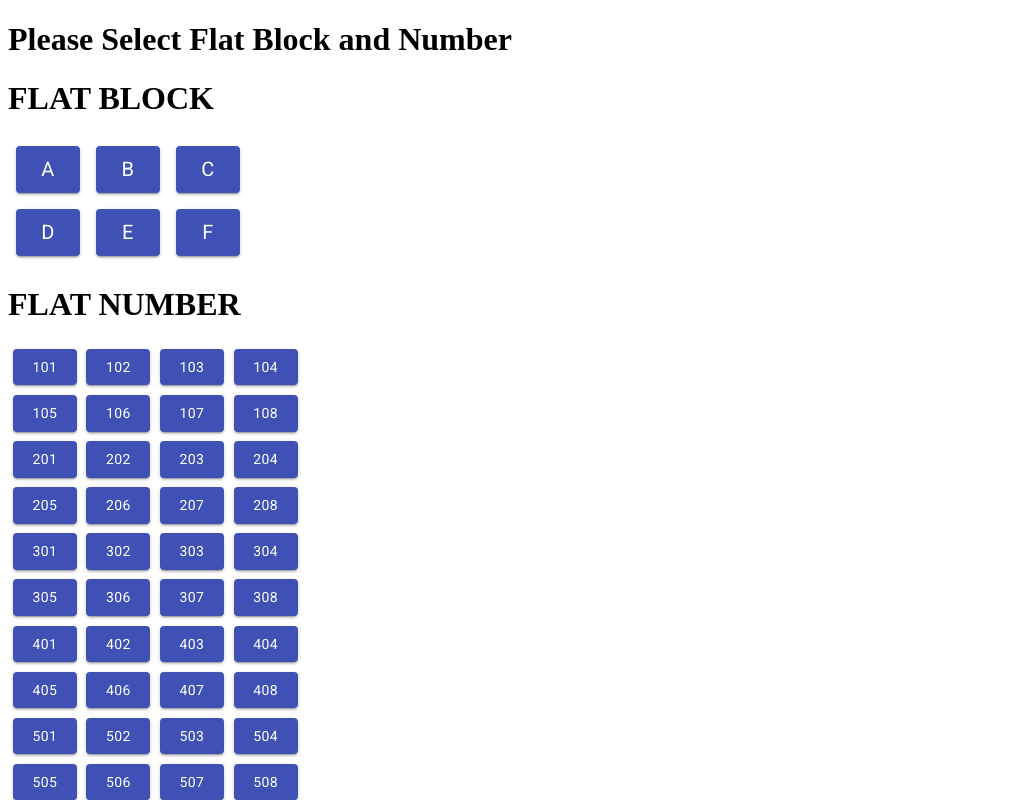
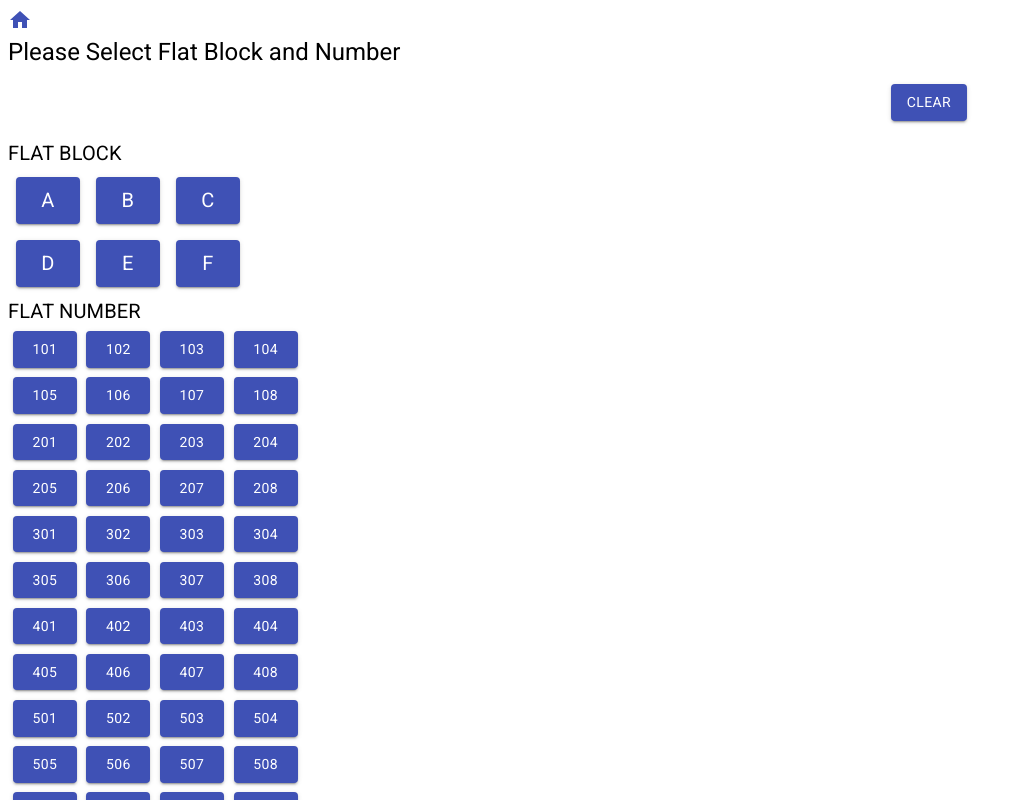
Before and after one commit to sridhar02/Delivery-Management, a React (Create React App) app: page /handOver in a window 1280 px wide. Shown: the top 800 px of the page, without its empty margins (0-1023 px from the left). Built offline with nearby package versions, Linux system fonts and the light colour scheme.

Commit message:
Home Icons on the both the pages and title change

```diff
--- a/public/index.html
+++ b/public/index.html
@@ -29,7 +29,7 @@
       work correctly both with client-side routing and a non-root public URL.
       Learn how to configure a non-root public URL by running `npm run build`.
     -->
-    <title>React App</title>
+    <title>Delivery Management App</title>
   </head>
   <body>
     <noscript>You need to enable JavaScript to run this app.</noscript>
--- a/src/components/Entry.js
+++ b/src/components/Entry.js
@@ -1,7 +1,8 @@
 import React from "react";
 import { useHistory } from "react-router-dom";
 
-import { Button, makeStyles } from "@material-ui/core";
+import HomeIcon from "@material-ui/icons/Home";
+import { Button, makeStyles, Typography, Link } from "@material-ui/core";
 
 const Blocks = [
   ["A", "B", "C"],
@@ -47,12 +48,13 @@ const useEnteryStyles = makeStyles((theme) => ({
   agent: {
     margin: theme.spacing(1.5),
   },
+  background: {},
 }));
 
 export function FlatBlocks({ handleChange, classes }) {
   return (
     <>
-      <h1>FLAT BLOCK </h1>
+      <Typography variant="h6">FLAT BLOCK </Typography>
       {Blocks.map((blocks, index) => (
         <div key={index}>
           {blocks.map((block, index) => (
@@ -75,7 +77,7 @@ export function FlatBlocks({ handleChange, classes }) {
 export function FlatNumbersComponent({ handleFlatNumber, classes }) {
   return (
     <>
-      <h1>FLAT NUMBER</h1>
+      <Typography variant="h6">FLAT NUMBER</Typography>
       {FlatNumbers.map((flatNumbers, index) => (
         <div key={index}>
           {flatNumbers.map((flatNumber, index) => (
@@ -124,8 +126,8 @@ export default function Entry() {
     setFlatBlock("");
     setFlatNumber("");
     setSelectedAgent("");
-    setSelectedBlock(true);
-    setSelectedFlat(true);
+    setSelectedBlock(false);
+    setSelectedFlat(false);
     setSelectedAgent(false);
   };
 
@@ -142,10 +144,15 @@ export default function Entry() {
   };
 
   return (
-    <div>
-      <h2>Entry </h2>
+    <div className={classes.background}>
+      <div>
+        <Link href="/">
+          <HomeIcon />{" "}
+        </Link>
+      </div>
+      <Typography variant="h5">Entry </Typography>
       <div className={classes.selectedFlat}>
-        <h2> {flatBlock + flatNumber}</h2>
+        <Typography variant="h5"> {flatBlock + flatNumber}</Typography>
         <Button
           onClick={handleClearAll}
           color="primary"
@@ -165,7 +172,7 @@ export default function Entry() {
             handleFlatNumber={handleFlatNumber}
           />
         )}
-        <h1>Delivery Agent</h1>
+        <Typography variant="h5">Delivery Agent</Typography>
         {selectedAgent ? (
           <Button color="primary" variant="contained">
             {agent}
--- a/src/components/HandOver.js
+++ b/src/components/HandOver.js
@@ -1,15 +1,23 @@
 import React from "react";
+import { formatISO,format } from "date-fns";
 
 import { FlatBlocks, FlatNumbersComponent } from "./Entry";
 
-import { makeStyles, Button } from "@material-ui/core";
 import Table from "@material-ui/core/Table";
+import HomeIcon from "@material-ui/icons/Home";
+import CheckIcon from "@material-ui/icons/Check";
+import CloseIcon from "@material-ui/icons/Close";
+import TableRow from "@material-ui/core/TableRow";
+import TableCell from "@material-ui/core/TableCell";
 import TableBody from "@material-ui/core/TableBody";
-import TableCell from "@material-ui/core/TableCell";
-import TableContainer from "@material-ui/core/TableContainer";
 import TableHead from "@material-ui/core/TableHead";
-import TableRow from "@material-ui/core/TableRow";
-import Paper from "@material-ui/core/Paper";
+import {
+  makeStyles,
+  Button,
+  Typography,
+  Link,
+  ButtonGroup,
+} from "@material-ui/core";
 
 const useHandOverStyles = makeStyles((theme) => ({
   flatBlock: {
@@ -22,13 +30,18 @@ const useHandOverStyles = makeStyles((theme) => ({
   ordersButton: {
     marginTop: theme.spacing(5),
   },
+  flat: {
+    display: "flex",
+    justifyContent: "space-around",
+    margin: theme.spacing(2),
+  },
 }));
 
 function HandOver() {
   const classes = useHandOverStyles();
   const [flatBlock, setFlatBlock] = React.useState("");
   const [flatNumber, setFlatNumber] = React.useState("");
-  const [orders, setOrders] = React.useState("");
+  const [orderGiven, setOrder] = React.useState(false);
   const [selectedBlock, setSelectedBlock] = React.useState(false);
   const [selectedFlat, setSelectedFlat] = React.useState(false);
   const [showOrder, setShowOrder] = React.useState(false);
@@ -47,10 +60,37 @@ function HandOver() {
     setShowOrder(true);
   };
 
+  const handleClearAll = () => {
+    setFlatBlock("");
+    setFlatNumber("");
+    setSelectedBlock(false);
+    setSelectedFlat(false);
+    setShowOrder(false);
+  };
+
+  const checkOrder = () => {
+    setOrder(true);
+  };
+
   return (
     <div>
-      <h1>Please Select Flat Block and Number</h1>
-      <h1>{flatBlock + flatNumber}</h1>
+      <div>
+        <Link href="/">
+          <HomeIcon />{" "}
+        </Link>
+      </div>
+      {!showOrder && (
+        <Typography variant="h5">
+          Please Select Flat Block and Number
+        </Typography>
+      )}
+      <div className={classes.flat}>
+        <Typography variant="h5">{flatBlock + flatNumber}</Typography>
+        <Button color="primary" variant="contained" onClick={handleClearAll}>
+          Clear
+        </Button>
+      </div>
+
       {!selectedBlock && (
         <FlatBlocks classes={classes} handleChange={handleChange} />
       )}
@@ -65,20 +105,29 @@ function HandOver() {
         <Table className={classes.table} aria-label="simple table">
           <TableHead>
             <TableRow>
-              <TableCell>S.No</TableCell>
-              <TableCell>Order</TableCell>
               <TableCell>Agent</TableCell>
+              <TableCell>Time</TableCell>
+              <TableCell></TableCell>
             </TableRow>
           </TableHead>
           <TableBody>
             <TableRow>
-              <TableCell  >1</TableCell>
-              <TableCell>1</TableCell>
               <TableCell>Amazon</TableCell>
+              <TableCell>{format(Date.now(),"M/LLL/Y H:mm a	")}</TableCell>
+              <TableCell>
+                {orderGiven ? (
+                  <duv>Given</duv>
+                ) : (
+                  <Button onClick={checkOrder}>
+                    <CheckIcon />
+                  </Button>
+                )}
+              </TableCell>
             </TableRow>
           </TableBody>
         </Table>
       )}
+      {!showOrder && (
         <Button
           color="primary"
           variant="contained"
@@ -87,6 +136,7 @@ function HandOver() {
         >
           Show Orders
         </Button>
+      )}
     </div>
   );
 }
```
Lines whose indentation alone changed are shown as unchanged.
